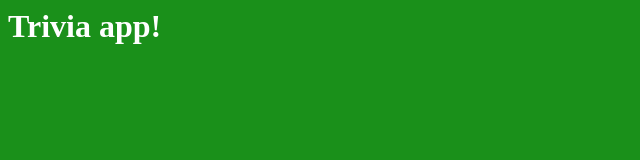
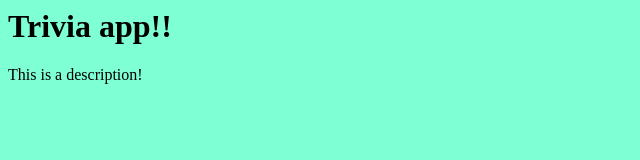
Before and after one commit to estebanfelipep/trivia-app, a website built with webpack: page index.html in a window 1280 px wide. Shown: the whole page, without its empty margins (0-640 px from the left). Built offline with nearby package versions, Linux system fonts and the light colour scheme.

Commit message:
file structure updated

```diff
--- a/index.html
+++ b/index.html
@@ -3,10 +3,13 @@
 		<meta charset="UTF-8" />
 		<meta http-equiv="X-UA-Compatible" content="IE=edge" />
 		<meta name="viewport" content="width=device-width, initial-scale=1.0" />
+		<script src="./dist/main.js" defer></script>
 		<title>Trivia App</title>
 	</head>
 	<body>
-		<h1>Trivia app!</h1>
+		<div id="header"></div>
+		<h1>Trivia app!!</h1>
+		<p>This is a description!</p>
+		<div id="footer"></div>
 	</body>
-	<script src="./dist/main.js" defer></script>
 </html>
--- a/src/css/main.scss
+++ /dev/null
@@ -1,11 +0,0 @@
-$body-color: rgb(26, 144, 26);
-
-body {
-	// background-color: $body-color;
-	background-color: $body-color;
-}
-
-h1 {
-	font-size: 2em;
-	color: white;
-}
--- a/src/index.ts
+++ b/src/index.ts
@@ -1,4 +1,4 @@
-import './css/main.scss'
+import './styles/main.scss'
 // @ts-ignore
 if (module.hot) {
 	// @ts-ignore
--- /dev/null
+++ b/src/styles/main.scss
@@ -0,0 +1,3 @@
+body {
+	background-color: aquamarine;
+}
```
Also changed, not shown: src/components/footer/footer.scss (added), src/components/footer/footer.ts (added), src/components/header/header.scss (added), src/components/header/header.ts (added).
